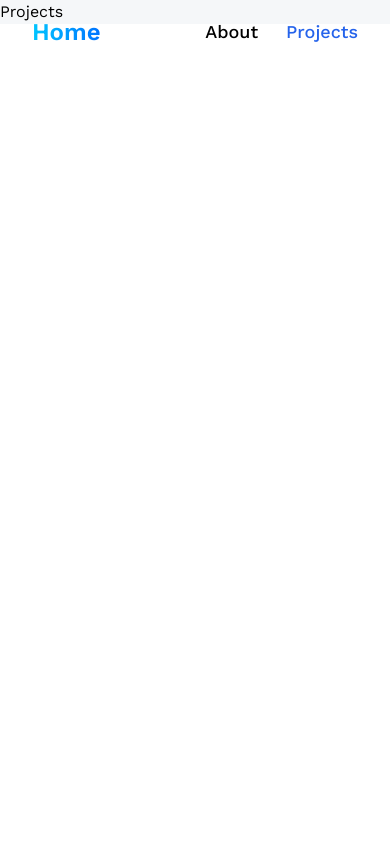
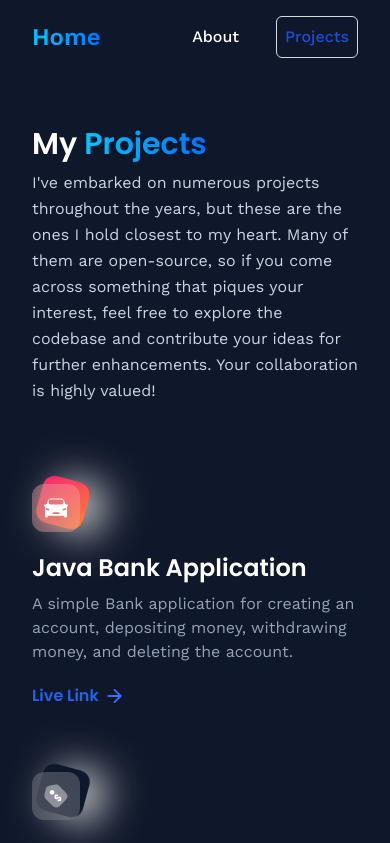
Before and after one commit to abhichhetri09/portfolio, a React (Vite) app: page /projects in a window 390 px wide. Shown: the top 843 px of the page. Built offline with nearby package versions, Linux system fonts and the light colour scheme.

Commit message:
Enhance HomeInfo and InfoBox components, update Navbar styles, and improve Projects page layout

```diff
--- a/src/components/HomeInfo.jsx
+++ b/src/components/HomeInfo.jsx
@@ -4,7 +4,7 @@ import { InfoBox } from "./InfoBox";
 const HomeInfo = ({ currentStage }) => {
   const renderContent = {
     1: {
-      text: "Hi, I am Abhishek khati chhetri",
+      text: "Hi, 👋 I am Abhishek khati chhetri",
     },
     2: {
       text: "I am a full stack developer",
--- a/src/components/InfoBox.jsx
+++ b/src/components/InfoBox.jsx
@@ -3,11 +3,14 @@ import { Button } from "./Button";
 
 const InfoBox = ({ text, link, btnText }) => {
   return (
-    <div className="flex flex-col items-center justify-center p-4 rounded w-80 bg-neutral-600">
+    <div className="flex flex-col items-center justify-center p-4 rounded w-80 bg-slate-800">
       <p className="text-white text-lg font-medium">{text}</p>
       {link && (
-        <Link to={link}>
-          <Button variant="ghost" size="md" title={btnText} />
+        <Link
+          to={link}
+          className="bg-white text-slate-800 px-4 py-2 mt-4 rounded"
+        >
+          {btnText}
         </Link>
       )}
     </div>
--- a/src/components/Navbar.jsx
+++ b/src/components/Navbar.jsx
@@ -30,13 +30,15 @@ const Navbar = () => {
         </NavLink> */}
       {/* </nav> */}
       <NavLink to="/">
-        <p className="text-2xl blue-gradient_text font-semibold">Home</p>
+        <p className="text-2xl  blue-gradient_text font-semibold">Home</p>
       </NavLink>
-      <nav className="flex text-lg gap-7 font-medium">
+      <nav className="flex -lg gap-7 font-medium">
         <NavLink
           to="/about"
           className={({ isActive }) =>
-            isActive ? "text-blue-600" : "text-black"
+            isActive
+              ? "text-blue-700   border rounded-md p-2"
+              : "text-white hover:text-gray-400 transition-all duration-200 border border-transparent rounded-md p-2"
           }
         >
           About
@@ -44,7 +46,9 @@ const Navbar = () => {
         <NavLink
           to="/projects"
           className={({ isActive }) =>
-            isActive ? "text-blue-600" : "text-black"
+            isActive
+              ? "text-blue-700   border rounded-md p-2"
+              : "text-white hover:text-gray-400 transition-all duration-200 border border-transparent rounded-md p-2"
           }
         >
           Projects
--- a/src/constants/index.js
+++ b/src/constants/index.js
@@ -157,51 +157,40 @@ export const socialLinks = [
 
 export const projects = [
   {
+    iconUrl: car,
+    theme: "btn-back-orange",
+    name: "Java Bank Application",
+    description:
+      "A simple Bank application for creating an account, depositing money, withdrawing money, and deleting the account.",
+    link: "https://github.com/abhichhetri09/Java-Bank_Application",
+  },
+  {
     iconUrl: pricewise,
-    theme: "btn-back-red",
-    name: "Amazon Price Tracker",
-    description:
-      "Developed a web application that tracks and notifies users of price changes for products on Amazon, helping users find the best deals.",
-    link: "https://github.com/adrianhajdin/pricewise",
+    theme: "btn-back-purple",
+    name: "Guessing Game",
+    description: "A fun guessing game application built in Java.",
+    link: "https://github.com/abhichhetri09/GuessingGame",
+  },
+  {
+    iconUrl: summiz,
+    theme: "btn-back-blue",
+    name: "Todo List",
+    description: "A simple todo list app to manage tasks.",
+    link: "https://github.com/abhichhetri09/todolist",
   },
   {
     iconUrl: threads,
     theme: "btn-back-green",
-    name: "Full Stack Threads Clone",
+    name: "Recipe Web Application",
     description:
-      'Created a full-stack replica of the popular discussion platform "Threads," enabling users to post and engage in threaded conversations.',
-    link: "https://github.com/adrianhajdin/threads",
-  },
-  {
-    iconUrl: car,
-    theme: "btn-back-blue",
-    name: "Car Finding App",
-    description:
-      "Designed and built a mobile app for finding and comparing cars on the market, streamlining the car-buying process.",
-    link: "https://github.com/adrianhajdin/project_next13_car_showcase",
+      "A full-stack solution for users to explore, add, and like different recipes. Built with Spring Boot, Thymeleaf, and PostgreSQL.",
+    link: "https://github.com/abhichhetri09/RecipeApp",
   },
   {
     iconUrl: snapgram,
-    theme: "btn-back-pink",
-    name: "Full Stack Instagram Clone",
-    description:
-      "Built a complete clone of Instagram, allowing users to share photos and connect with friends in a familiar social media environment.",
-    link: "https://github.com/adrianhajdin/social_media_app",
-  },
-  {
-    iconUrl: estate,
-    theme: "btn-back-black",
-    name: "Real-Estate Application",
-    description:
-      "Developed a web application for real estate listings, facilitating property searches and connecting buyers with sellers.",
-    link: "https://github.com/adrianhajdin/projects_realestate",
-  },
-  {
-    iconUrl: summiz,
     theme: "btn-back-yellow",
-    name: "AI Summarizer Application",
-    description:
-      "App that leverages AI to automatically generate concise & informative summaries from lengthy text content, or blogs.",
-    link: "https://github.com/adrianhajdin/project_ai_summarizer",
+    name: "Expense Tracker",
+    description: "An app to help users track their expenses.",
+    link: "https://github.com/abhichhetri09/ExpenseTracker",
   },
 ];
--- a/src/index.css
+++ b/src/index.css
@@ -52,6 +52,16 @@ body:has(.card[data-color="green"]:hover) {
 @layer utilities {
   .max-container {
     @apply mx-auto sm:p-16 pb-12 !pt-[126px] px-8 min-h-[calc(100vh-80px)];
+  }
+  .date-text {
+    color: black;
+  }
+
+  /* When screen size is large (e.g., larger than 1024px), change date color to white */
+  @media (min-width: 1024px) {
+    .date-text {
+      color: white;
+    }
   }
 
   .head-text {
--- a/src/pages/About.jsx
+++ b/src/pages/About.jsx
@@ -10,7 +10,7 @@ import "react-vertical-timeline-component/style.min.css";
 
 const About = () => {
   return (
-    <section className="max-container bg-slate-800 ">
+    <section className="max-container bg-slate-900 ">
       <h1 className="head-text text-white">
         Hello, I'm{" "}
         <span className="blue-gradient_text font-semibold drop-shadow">
@@ -77,7 +77,7 @@ const About = () => {
                   borderBottomColor: experience.iconBg,
                   boxShadow: "none",
                 }}
-                dateClassName="text-black-800 font-medium text-sm"
+                dateClassName="date-text text-black-800 font-medium text-sm"
               >
                 <div>
                   <h3 className="text-black text-xl font-poppins font-semibold">
--- a/src/pages/Projects.jsx
+++ b/src/pages/Projects.jsx
@@ -1,7 +1,70 @@
-import React from "react";
+import { Link } from "react-router-dom";
 
+import { CTA } from "../components/CTA";
+import { arrow } from "../assets/icons/index";
+import { projects } from "../constants/index";
 const Projects = () => {
-  return <div>Projects</div>;
+  return (
+    <section className="max-container bg-slate-900">
+      <h1 className="head-text text-white">
+        My{" "}
+        <span className="blue-gradient_text drop-shadow font-semibold">
+          Projects
+        </span>
+      </h1>
+
+      <p className="text-slate-300 mt-2 leading-relaxed">
+        I've embarked on numerous projects throughout the years, but these are
+        the ones I hold closest to my heart. Many of them are open-source, so if
+        you come across something that piques your interest, feel free to
+        explore the codebase and contribute your ideas for further enhancements.
+        Your collaboration is highly valued!
+      </p>
+
+      <div className="flex flex-wrap my-20 gap-16">
+        {projects.map((project) => (
+          <div className="lg:w-[400px] w-full" key={project.name}>
+            <div className="block-container w-12 h-12">
+              <div className={`btn-back rounded-xl ${project.theme}`} />
+              <div className="btn-front rounded-xl flex justify-center items-center">
+                <img
+                  src={project.iconUrl}
+                  alt="threads"
+                  className="w-1/2 h-1/2 object-contain"
+                />
+              </div>
+            </div>
+
+            <div className="mt-5 flex flex-col">
+              <h4 className="text-2xl font-poppins text-white font-semibold">
+                {project.name}
+              </h4>
+              <p className="mt-2 text-slate-400">{project.description}</p>
+              <div className="mt-5 flex items-center gap-2 font-poppins">
+                <Link
+                  to={project.link}
+                  target="_blank"
+                  rel="noopener noreferrer"
+                  className="font-semibold text-blue-600"
+                >
+                  Live Link
+                </Link>
+                <img
+                  src={arrow}
+                  alt="arrow"
+                  className="w-4 h-4 object-contain"
+                />
+              </div>
+            </div>
+          </div>
+        ))}
+      </div>
+
+      <hr className="border-slate-200" />
+
+      <CTA />
+    </section>
+  );
 };
 
 export { Projects };
```
